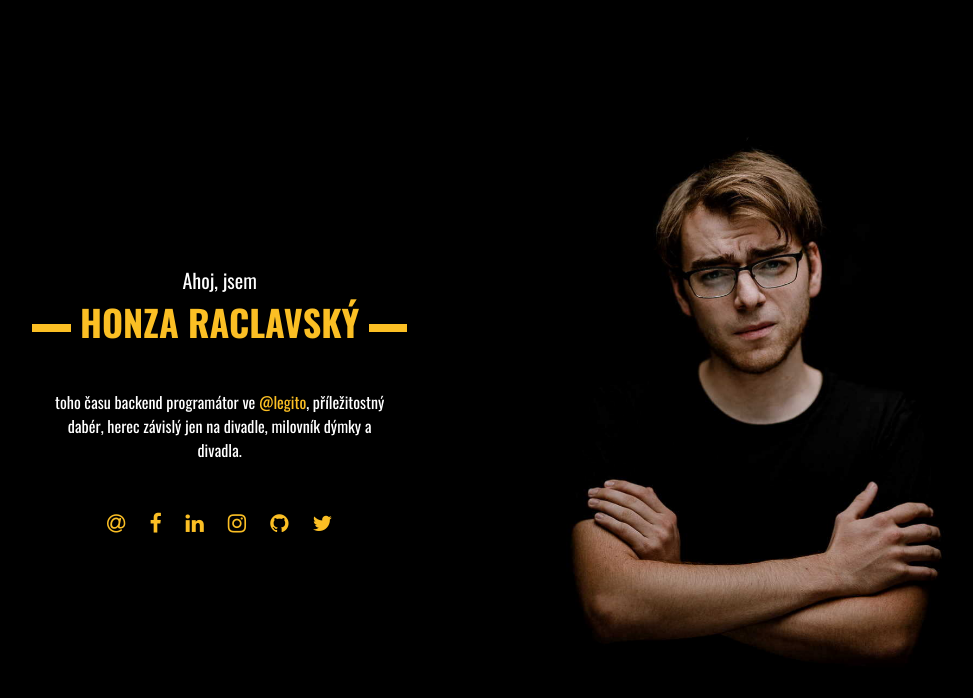
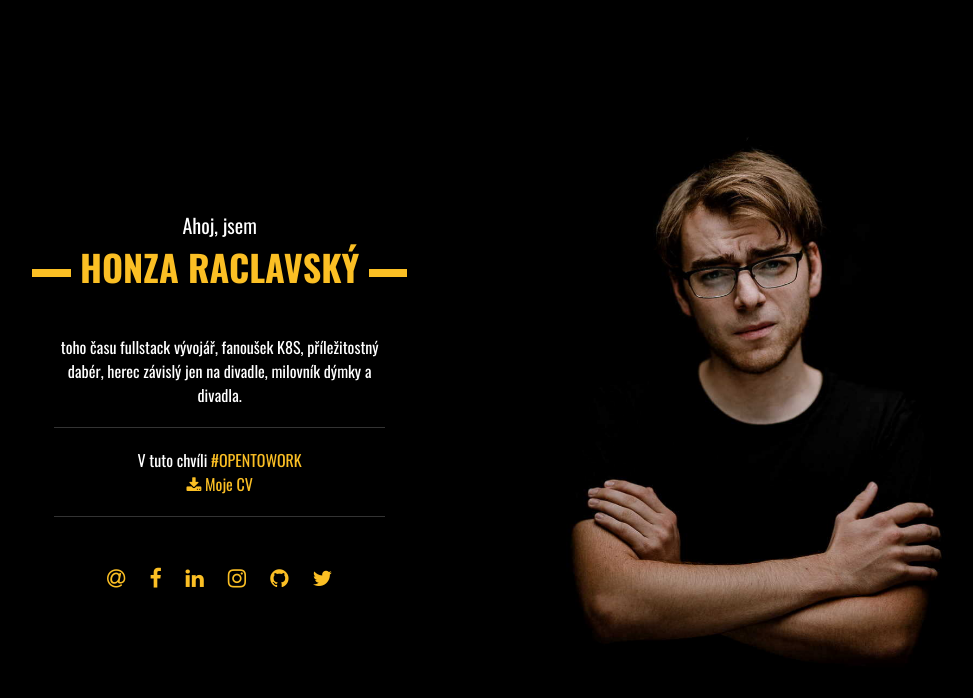
Before and after one commit to honzarac/raclavsky-cz, a Vue app: page / in a window 1280 px wide. Shown: the top 698 px of the page, without its empty margins (207-1180 px from the left). Built offline with nearby package versions, Linux system fonts and the light colour scheme.

Commit message:
Added opentowork announcement, removed legito

```diff
--- a/index.html
+++ b/index.html
@@ -4,7 +4,7 @@
     <meta charset="UTF-8" />
     <link rel="icon" href="/favicon.ico" />
     <meta name="viewport" content="width=device-width, initial-scale=1.0" />
-    <title>Honza Raclavský - programátor co občas hraje</title>
+    <title>Honza Raclavský - fullstack vývojář, fanoušek K8S a divadla</title>
   </head>
   <body>
     <div id="app"></div>
--- a/src/components/Intro.vue
+++ b/src/components/Intro.vue
@@ -8,8 +8,10 @@
         <span> </span>
       </h1>
       <div class="mb-12 px-12 md:w-4/6 mx-auto">
-        toho času backend programátor ve <a href="https://legito.com/" target="_blank">@legito</a>,
-        příležitostný dabér, herec závislý jen na divadle, milovník dýmky a divadla.
+        toho času fullstack vývojář, fanoušek K8S, příležitostný dabér, herec závislý jen na divadle, milovník dýmky a divadla.
+        <div class="opentowork">
+          V tuto chvíli <span class="text-yellow">#OPENTOWORK</span><br>
+          <a href="/cv-raclavsky.pdf"><span class="fa fa-download"></span> Moje CV</a> </div>
       </div>
       <div>
         <a class="mx-3 transform hover:text-white hover:scale-125 duration-500 inline-block" href="mailto:janraclav@gmail.com" target="_blank" title="E-mail">
@@ -59,4 +61,11 @@ export default defineComponent({
   .intro-text {
     min-width: 320px;
   }
+  .opentowork {
+    border-top-width: 1px;
+    border-bottom-width: 1px;
+    border-color: #333;
+    margin: 20px 0px;
+    padding: 20px;
+  }
 </style>
--- a/tailwind.config.js
+++ b/tailwind.config.js
@@ -8,7 +8,8 @@ module.exports = {
     colors: {
       yellow: '#FBBF24',
       "yellow-bright": '#f8bd4f',
-      white: '#FFFFFF'
+      white: '#FFFFFF',
+      green: '#40db1a',
     },
     fontFamily: {
       sans: ['Oswald'],
```
Also changed, not shown: 1 other file (tests, documents, lock files or other folders).
